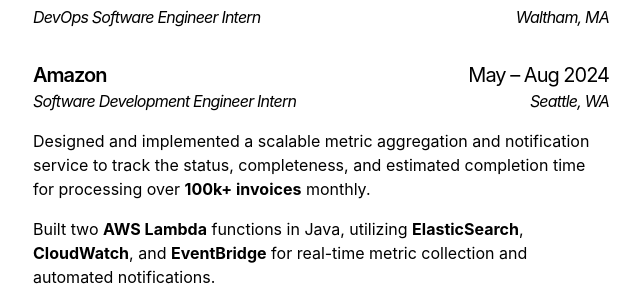
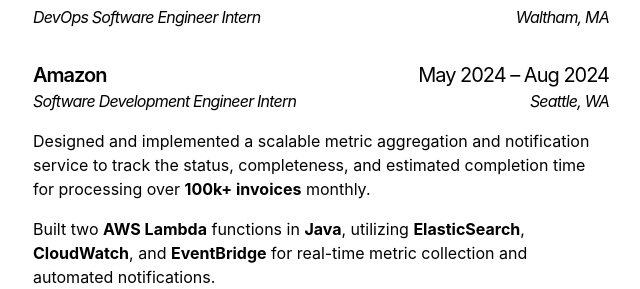
Before and after one commit to nnwetzel/portfolio, a Next.js app: page /experience in a window 1280 px wide. Shown: the part 227-516 px from the top of the page, without its empty margins (319-959 px from the left). Built offline with nearby package versions, Linux system fonts and the light colour scheme.

Commit message:
Experience update

```diff
--- a/app/experience/page.tsx
+++ b/app/experience/page.tsx
@@ -23,7 +23,7 @@
         <section className="mb-4">
           <div className="flex justify-between items-center">
             <h2 className="text-xl font-semibold tracking-tighter">Amazon</h2>
-            <span className="text-xl tracking-tighter">May – Aug 2024</span>
+            <span className="text-xl tracking-tighter">May 2024 – Aug 2024</span>
           </div>
           <div className="flex justify-between items-center mb-4">
             <p className="tracking-tighter"><i>Software Development Engineer Intern</i></p>
@@ -35,7 +35,7 @@
             invoices</b> monthly.
           </p>
           <p className="mb-4">
-            Built two <b>AWS Lambda</b> functions in Java,
+            Built two <b>AWS Lambda</b> functions in <b>Java</b>,
             utilizing <b>ElasticSearch</b>, <b>CloudWatch</b>, and <b>EventBridge</b> for real-time
             metric collection and automated notifications.
           </p>
```
